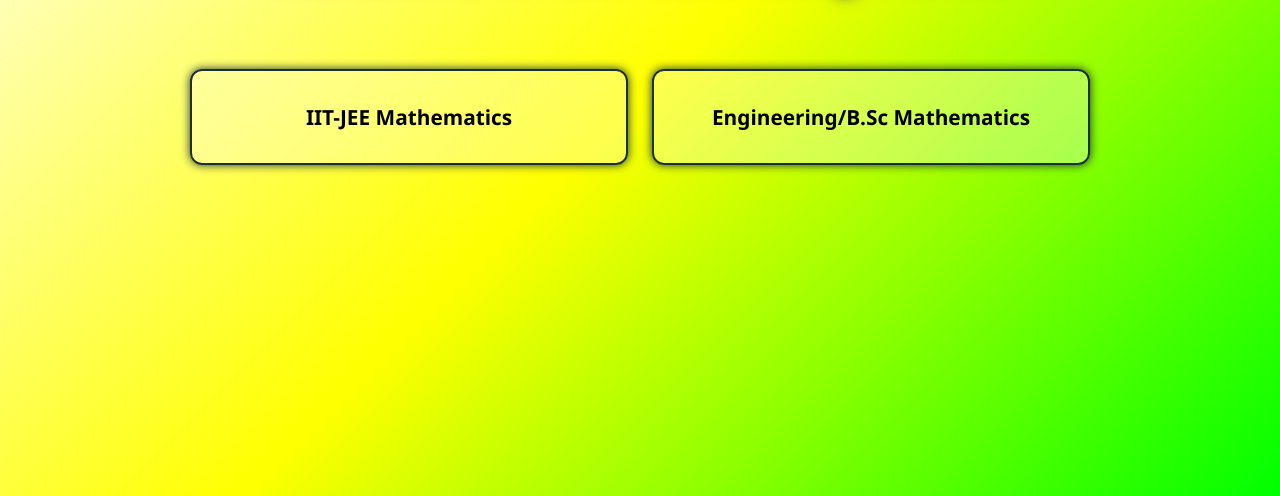
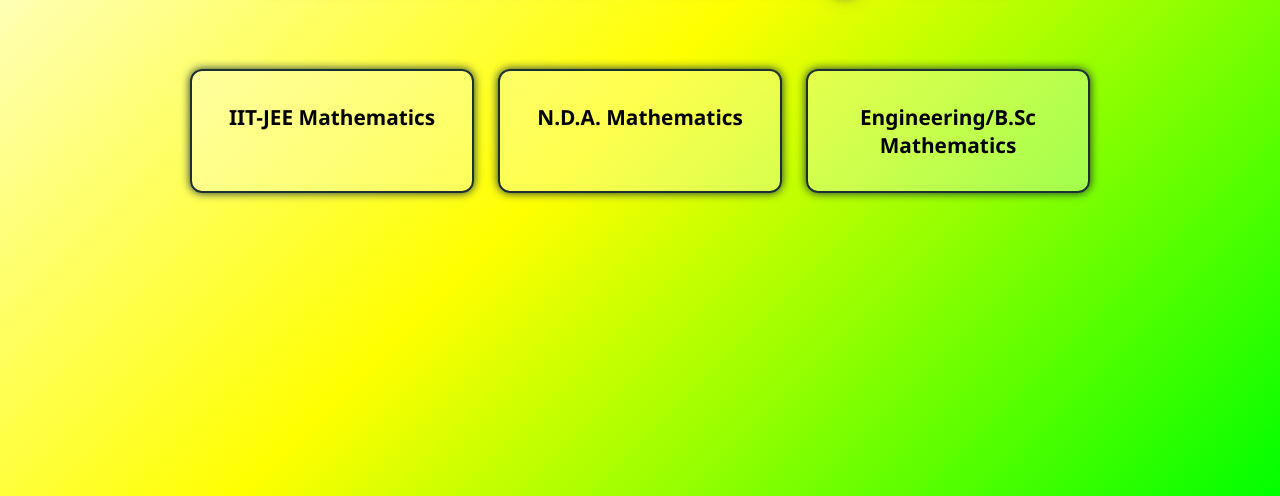
Before and after one commit to rthakre57/maths-youtube-channel, a plain HTML site: page index.html in a window 1280 px wide. Shown: the part 304-800 px from the top of the page. Drawn offline with Linux system fonts and the light colour scheme.

Commit message:
Update index.html

```diff
--- a/index.html
+++ b/index.html
@@ -147,6 +147,7 @@
 
   <main>
     <a class="tab" href="jee-maths.html">IIT-JEE Mathematics</a>
+    <a class="tab" href="nda-maths.html">N.D.A. Mathematics</a>
     <a class="tab" href="graduation-maths.html">Engineering/B.Sc Mathematics</a>
 
   </main>
```
